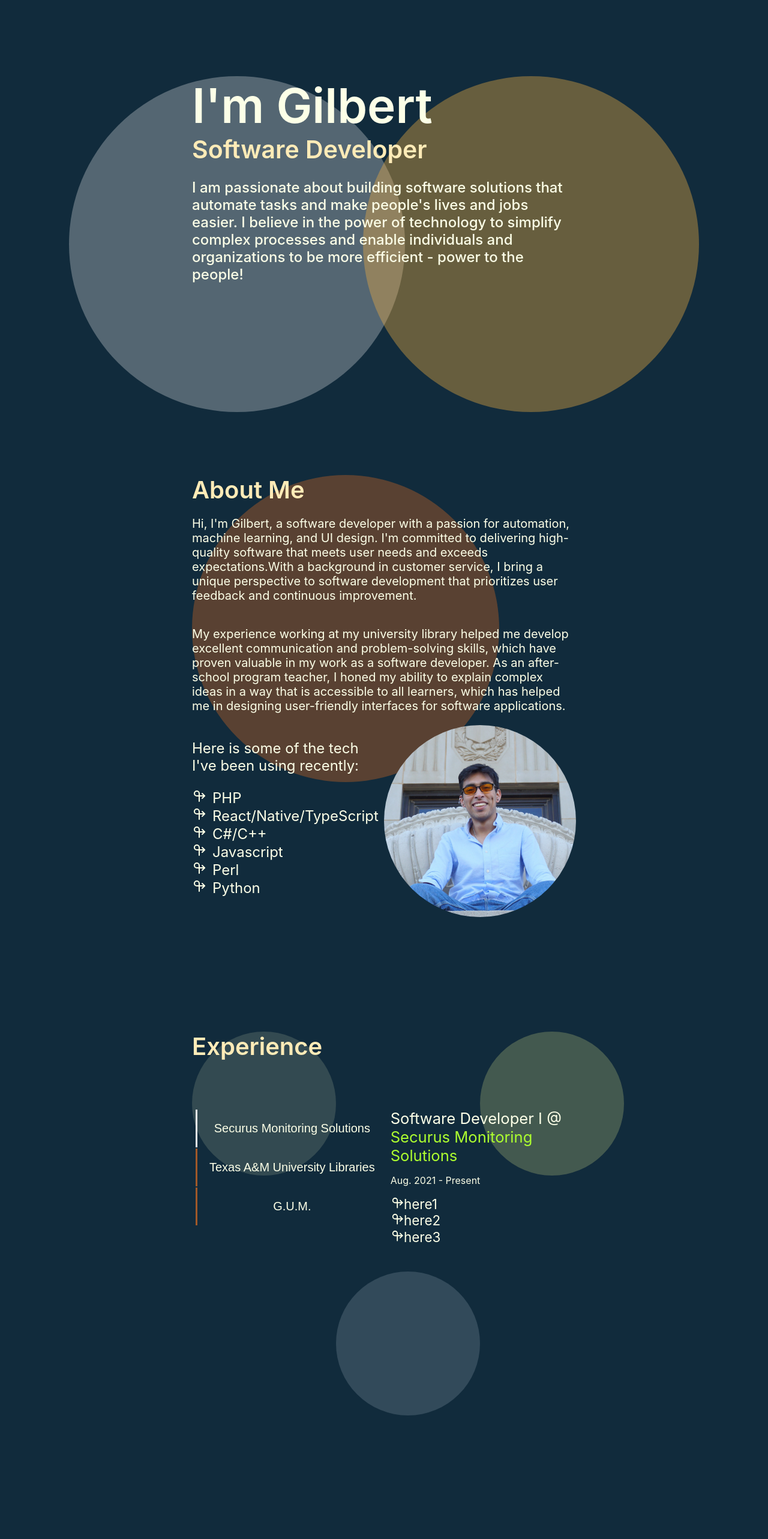
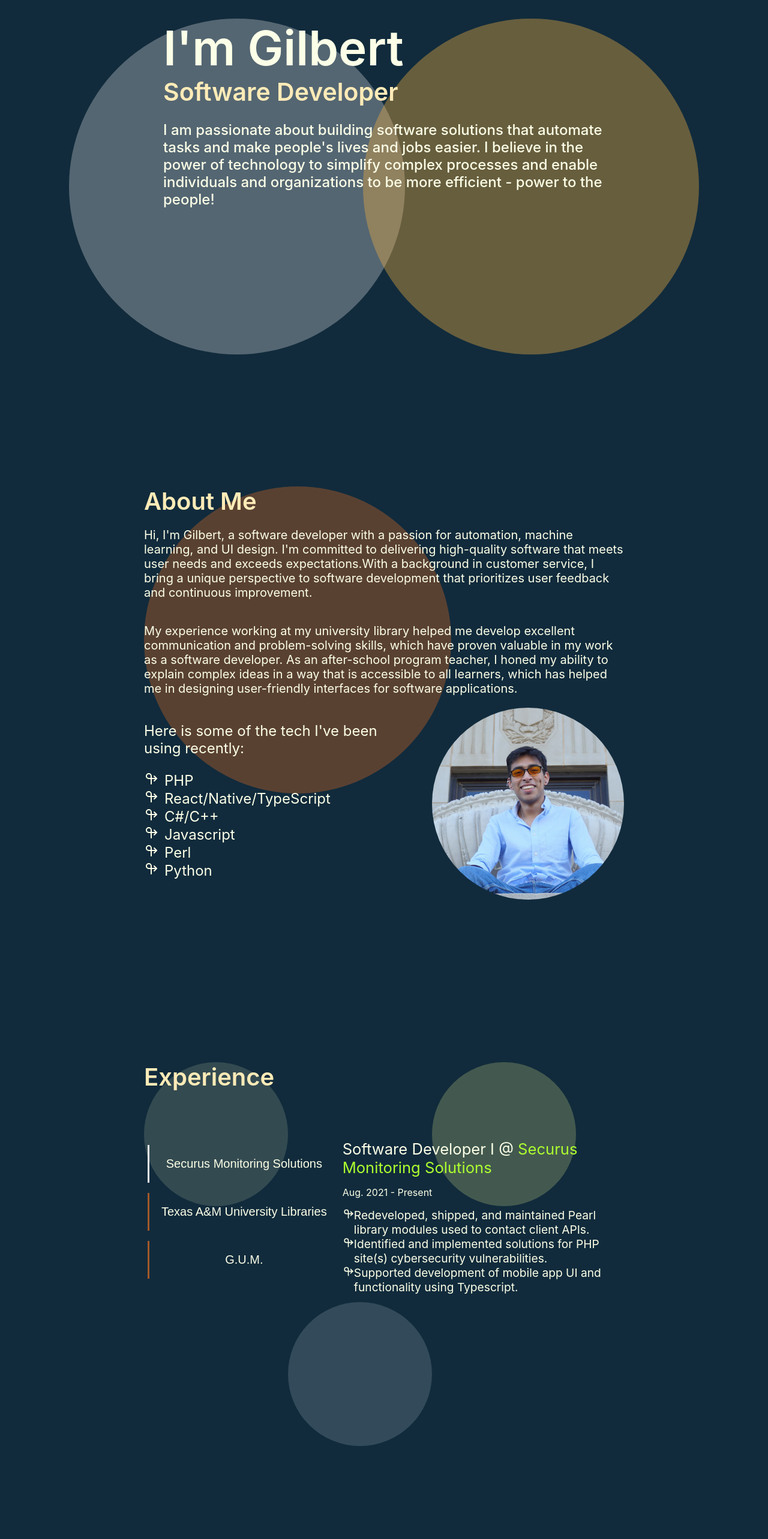
Before and after one commit to gilbertglz/gilbertglz.github.io, a React (Create React App) app in the folder my-site/: page / in a window 1280 px wide. Shown: the part 120-2686 px from the top of the page at 60% size. Built offline with nearby package versions, Linux system fonts and the light colour scheme.

Commit message:
fix(): made site more dynamic on margins on 1290px or less)

```diff
--- a/my-site/src/AboutMe/AboutMe.css
+++ b/my-site/src/AboutMe/AboutMe.css
@@ -2,11 +2,16 @@
   background-color: #112B3C;
   min-height: 100vh;
   color: #FCFFE7;
-  margin: 5% 25% 10%;
+  margin: 5rem 30rem 10rem;
   display: flex;
   flex-direction: column;
   align-items: flex-start;
   padding-top: 5%;
+}
+@media screen and (max-width: 1290px) {
+  .AboutMe {
+    margin: 5rem 15rem 10rem;
+  }
 }
 p,.listContainer
 {
--- a/my-site/src/Experience/Experience.css
+++ b/my-site/src/Experience/Experience.css
@@ -1,11 +1,16 @@
 .experiencePage
 {
   min-height: 100vh;
-  margin: 5% 25% 10%;
+  margin: 5em 30em 10em;
   display: flex;
   flex-direction: column;
   overflow: hidden;
   /* background-color: black; */
+}
+@media screen and (max-width: 1290px) {
+  .experiencePage {
+    margin: 2rem 15rem 25rem;
+  }
 }
 .experiencePage header
 {
--- /dev/null
+++ b/my-site/src/Experience/ProjectsTables/ProjectTable.json
@@ -0,0 +1,6 @@
+{
+    "securus" :
+    ["Redeveloped, shipped, and maintained Pearl library modules used to contact client APIs.",
+    "Identified and implemented solutions for PHP site(s) cybersecurity vulnerabilities.",
+     "Supported development of mobile app UI and functionality using Typescript."]
+}
--- a/my-site/src/Experience/ProjectsTables/ProjectsTable.css
+++ b/my-site/src/Experience/ProjectsTables/ProjectsTable.css
@@ -10,13 +10,14 @@
 .jobNavWrapper
 {
     max-width: max-content;
+    max-height:max-content;
     display: flex;
     flex-direction: column;
 }
 .jobNavWrapper button
 {
     border:none;
-    height: fit-content;
+    height: 6em;
     color: inherit;
     text-decoration: none;
 }
@@ -64,3 +65,7 @@
     display: flex;
     flex-direction :row;
 }
+.bulletList
+{
+    font-size: .6em;
+}
--- a/my-site/src/Experience/ProjectsTables/ProjectsTable.js
+++ b/my-site/src/Experience/ProjectsTables/ProjectsTable.js
@@ -1,12 +1,13 @@
 import  './ProjectsTable.css';
 import { useState } from 'react';
 import { TbArrowLoopRight } from 'react-icons/tb';
+import myJson from './ProjectTable.json';
 
 function ProjectsTable() {
   const jobs = ['Securus Monitoring Solutions','Texas A&M University Libraries','G.U.M.'];
   const position = ['Software Developer I','Student Asst.','After-School Prog. Asst.'];
   const time = ['Aug. 2021 - Present','Sept. 2017 - May 2021','Sept. 2017 - Dec. 2018'];
-  const desc = [['here1','here2','here3'],[],[]];
+  const desc = [myJson.securus,[],[]];
   const links =['https://securusmonitoring.com/','https://library.tamu.edu/','https://www.galvestonurbanministries.org/'];
 
   const [indexNum, setIndex] = useState(0);
@@ -36,7 +37,7 @@ function ProjectsTable() {
           {time[index]}
         </div>
           {desc[index].map((bullet, bulletIndex) => (
-            <div key ={bulletIndex} style={{flexDirection:'row', display:'flex',fontSize:'.7em'}}>
+            <div className="bulletList" key ={bulletIndex} style={{flexDirection:'row', display:'flex'}}>
                 <div><TbArrowLoopRight/></div>
                 {bullet}
             </div>
--- a/my-site/src/Home/Home.css
+++ b/my-site/src/Home/Home.css
@@ -2,7 +2,7 @@
   /* background-color: #112B3C; */
   font-size: calc(10px + 2vmin);
   color: #FCFFE7;
-  margin: 10% 25% 20%;
+  margin: 10rem 30rem 25rem;
   z-index: 1;
 }
 .myName
@@ -89,3 +89,9 @@
     transform: translateX(0);
   }
 }
+
+@media screen and (max-width: 1290px) {
+  .Home {
+    margin: 2rem 17rem 25rem;
+  }
+}
```
